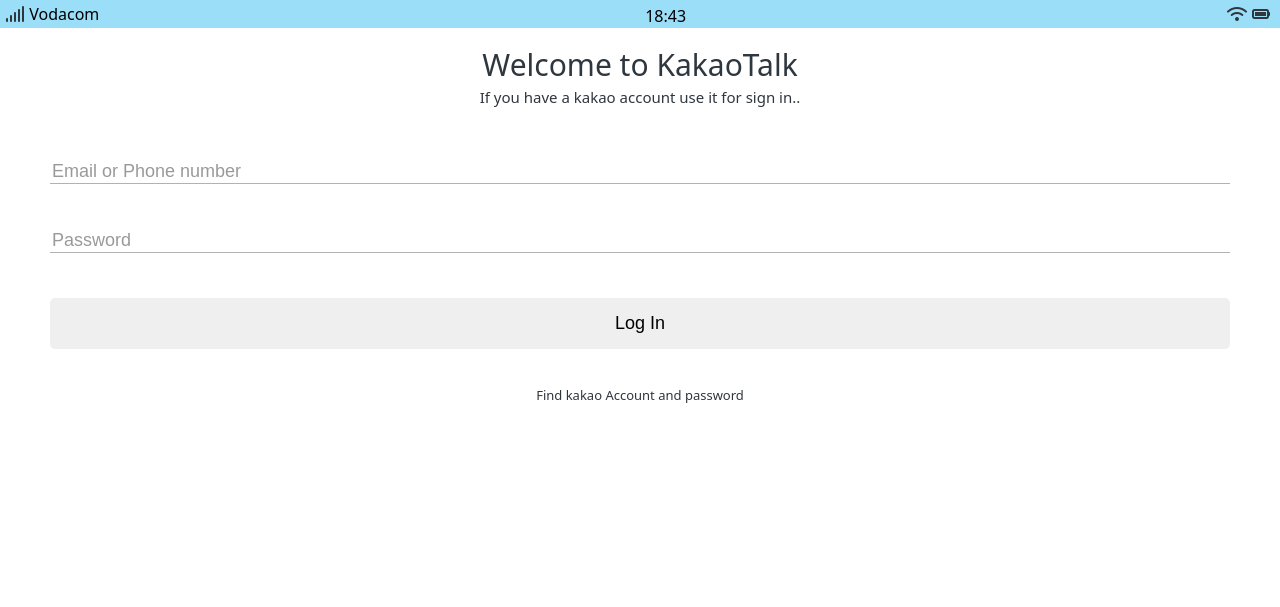
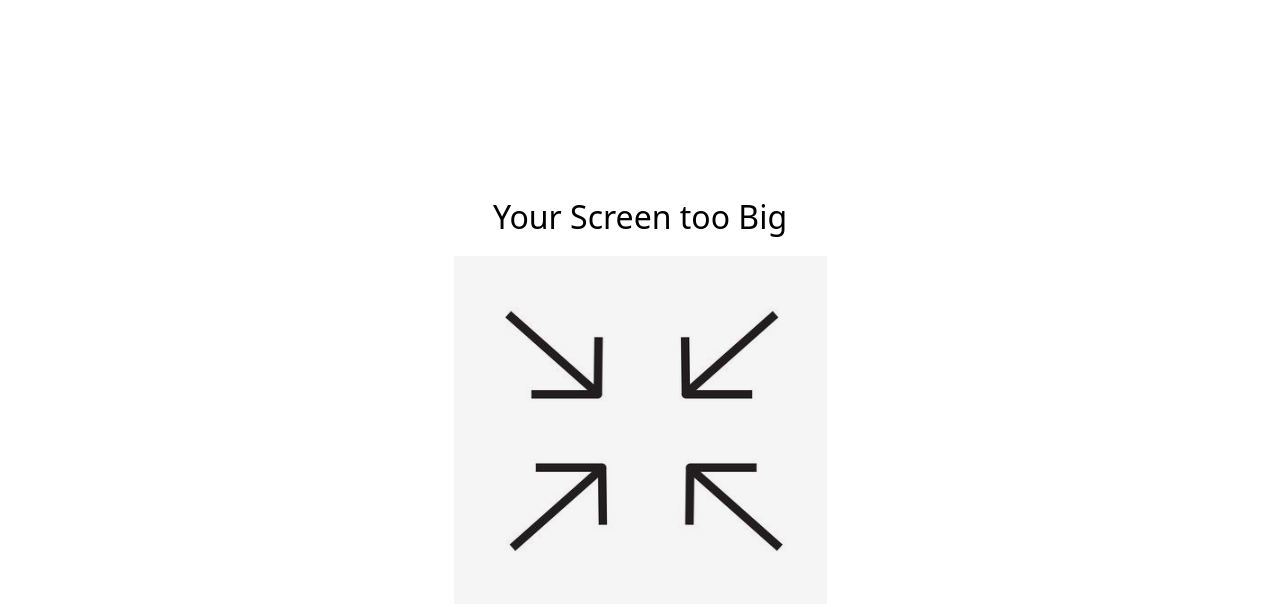
Before and after one commit to Abdul-lembariti/kokoa-cloning, a plain HTML site: page index.html in a window 1280 px wide. Drawn offline with Linux system fonts and the light colour scheme.

Commit message:
Completed

```diff
--- a/index.html
+++ b/index.html
@@ -34,9 +34,10 @@
       <input type="submit" value="Log In" />
       <a href="#">Find kakao Account and password</a>
     </form>
-    <!-- <div id="no-mobile">
-      <span>Your Screen is too big</span>
-    </div> -->
+    <div id="no-mobile">
+      <span>Your Screen too Big</span>
+      <img src="Screenshot 2023-11-24 115712.png" alt="" />
+    </div>
     <script
       src="https://kit.fontawesome.com/a851e0b457.js"
       crossorigin="anonymous"></script>
```
